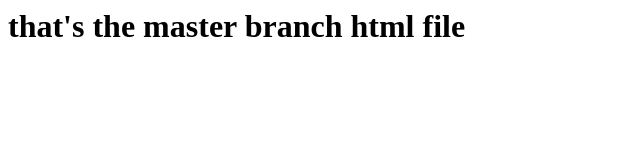
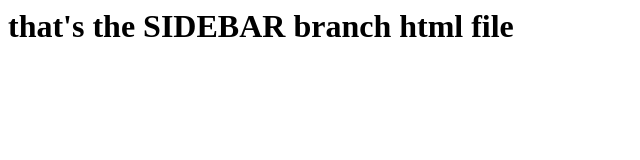
Before and after one commit to hassansahhin/collab_to_git, a plain HTML site: page index.html in a window 1280 px wide. Shown: the whole page, without its empty margins (0-640 px from the left). Drawn offline with Linux system fonts and the light colour scheme.

Commit message:
docs: Udate the html file in the sidebar branch

```diff
--- a/index.html
+++ b/index.html
@@ -1 +1 @@
-<h1> that's the master branch html file <h1>
+<h1> that's the SIDEBAR branch html file <h1>
```
